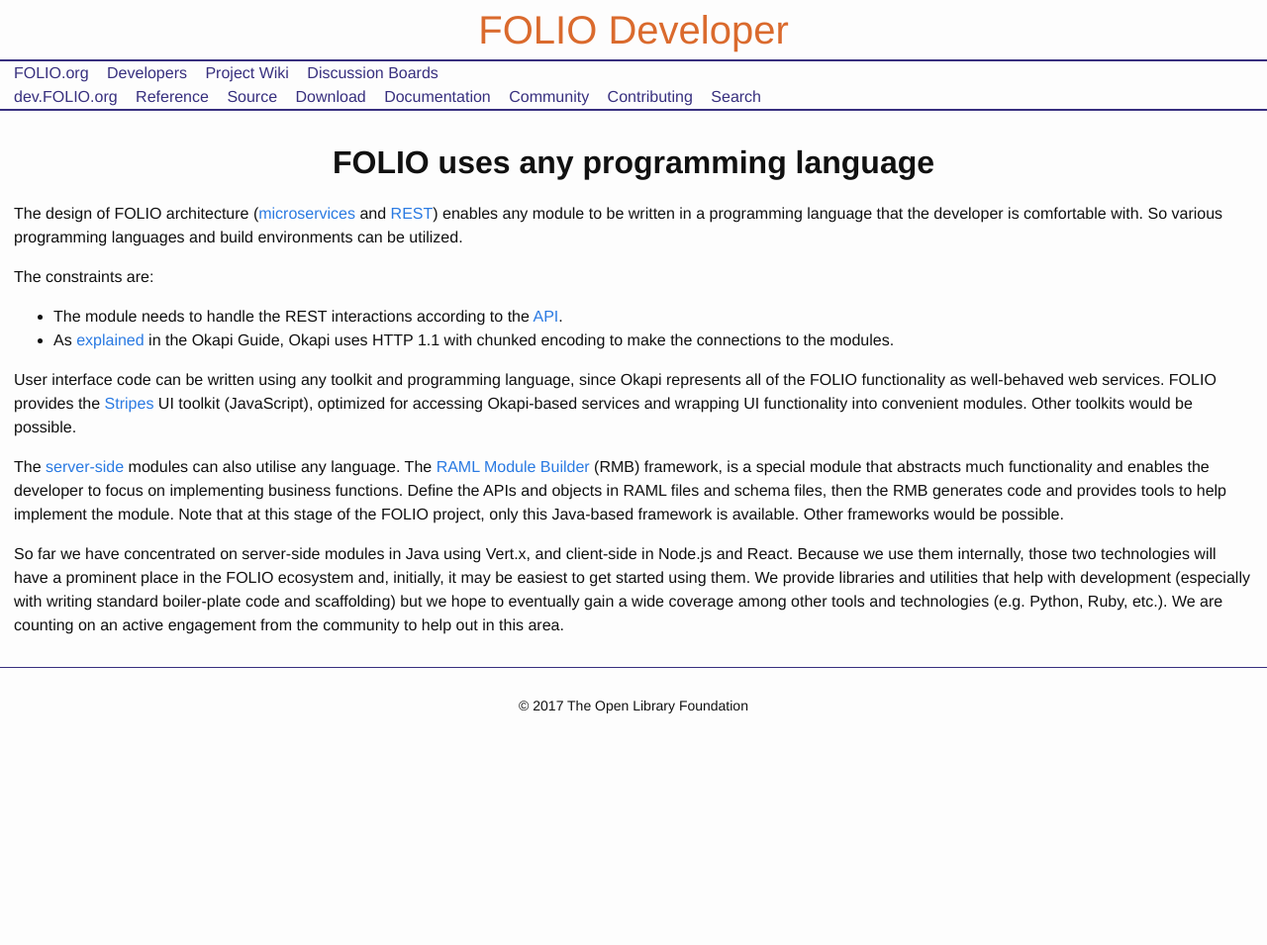
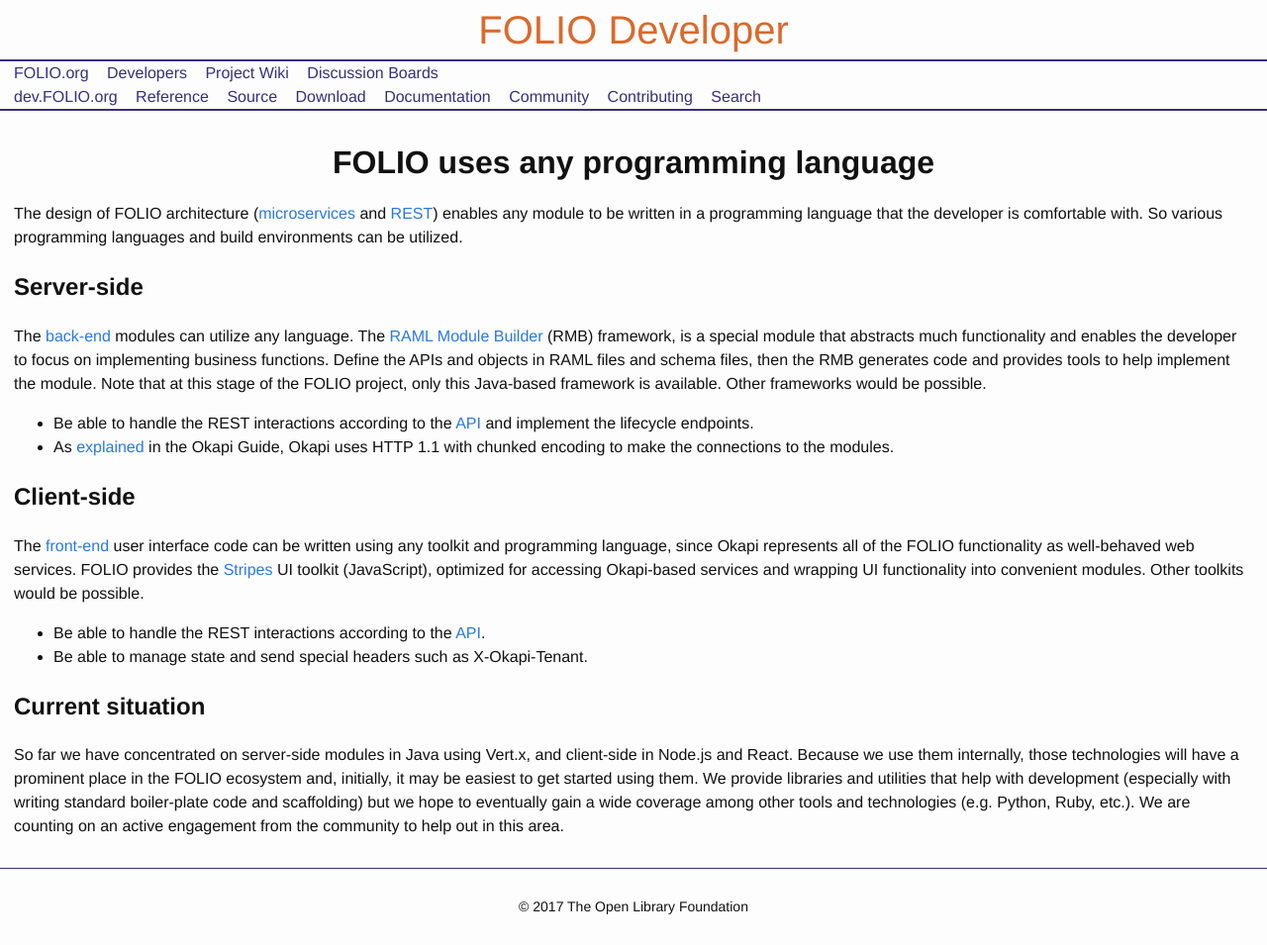
Before and after one commit to folio-org/folio-org.github.io, a Jekyll site: the page built from doc/any-programming-language.md, in a window 1280 px wide. Shown: the whole page at 99% size. Built offline with Jekyll 4.4.1, drawn with Linux system fonts in a browser that asks for light colours; nearby versions of some CDN libraries; before the commit the page ends 900 px from its top, so only the background shows below that.

Commit message:
Re-order paragraphs and add sections

```diff
--- a/doc/any-programming-language.md
+++ b/doc/any-programming-language.md
@@ -7,21 +7,29 @@
 ([microservices](glossary#microservices) and [REST](glossary#rest))
 enables any module to be written in a programming language that the developer is comfortable with. So various programming languages and build environments can be utilized.
 
-The constraints are:
-* The module needs to handle the REST interactions according to the [API](api/).
-* As [explained](https://github.com/folio-org/okapi/blob/master/doc/guide.md#chunked) in the Okapi Guide, Okapi uses HTTP 1.1 with chunked encoding to make the connections to the modules.
+## Server-side
 
-User interface code can be written using any toolkit and programming language, since Okapi represents all of the FOLIO functionality as well-behaved web services.
-FOLIO provides the [Stripes](/source-code/#client-side) UI toolkit (JavaScript), optimized for accessing Okapi-based services and wrapping UI functionality into convenient modules.
-Other toolkits would be possible.
-
-The [server-side](/source-code/#server-side) modules can also utilise any language.
+The [back-end](/source-code/#server-side) modules can utilize any language.
 The [RAML Module Builder](https://github.com/folio-org/raml-module-builder) (RMB) framework, is a special module that abstracts much functionality and enables the developer to focus on implementing business functions. Define the APIs and objects in RAML files and schema files, then the RMB generates code and provides tools to help implement the module.
 Note that at this stage of the FOLIO project, only this Java-based framework is available.
 Other frameworks would be possible.
 
+* Be able to handle the REST interactions according to the [API](api/) and implement the lifecycle endpoints.
+* As [explained](https://github.com/folio-org/okapi/blob/master/doc/guide.md#chunked) in the Okapi Guide, Okapi uses HTTP 1.1 with chunked encoding to make the connections to the modules.
+
+## Client-side
+
+The [front-end](/source-code/#client-side) user interface code can be written using any toolkit and programming language, since Okapi represents all of the FOLIO functionality as well-behaved web services.
+FOLIO provides the [Stripes](/source-code/#client-side) UI toolkit (JavaScript), optimized for accessing Okapi-based services and wrapping UI functionality into convenient modules.
+Other toolkits would be possible.
+
+* Be able to handle the REST interactions according to the [API](api/).
+* Be able to manage state and send special headers such as X-Okapi-Tenant.
+
+## Current situation
+
 So far we have concentrated on server-side modules in Java using Vert.x, and
-client-side in Node.js and React. Because we use them internally, those two technologies will have
+client-side in Node.js and React. Because we use them internally, those technologies will have
 a prominent place in the FOLIO ecosystem and, initially, it may be easiest
 to get started using them. We provide libraries and utilities that
 help with development (especially with writing standard boiler-plate code and
```
